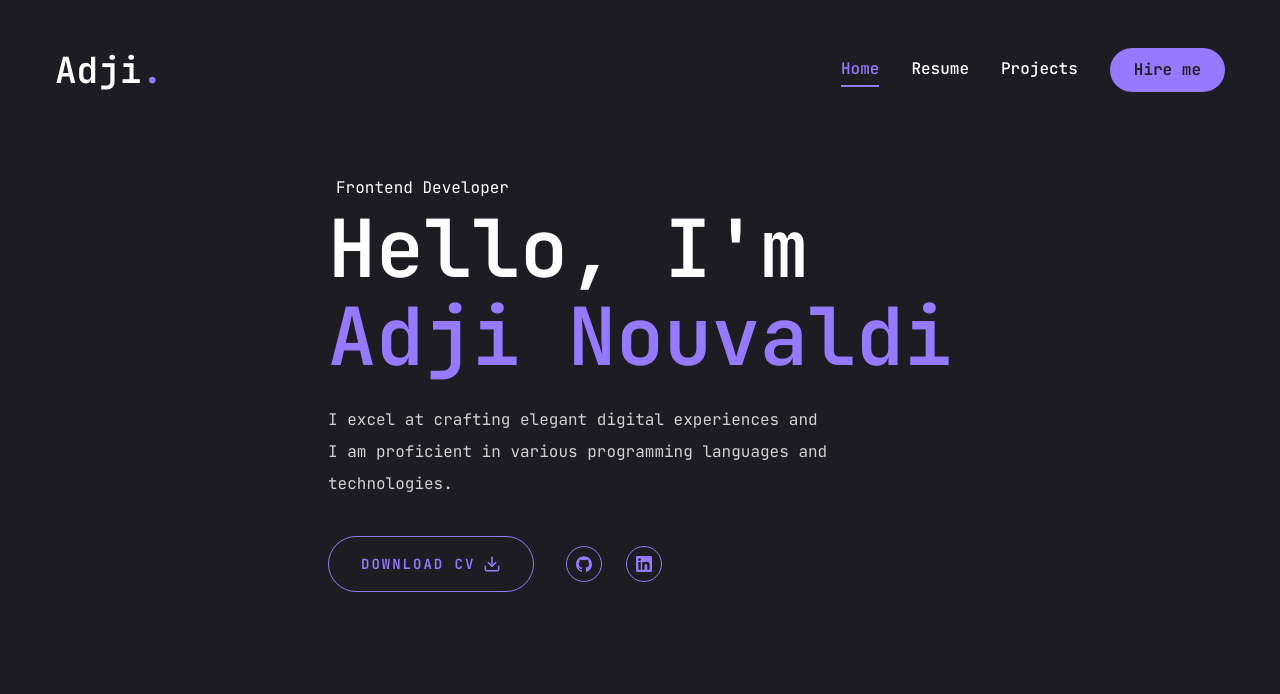
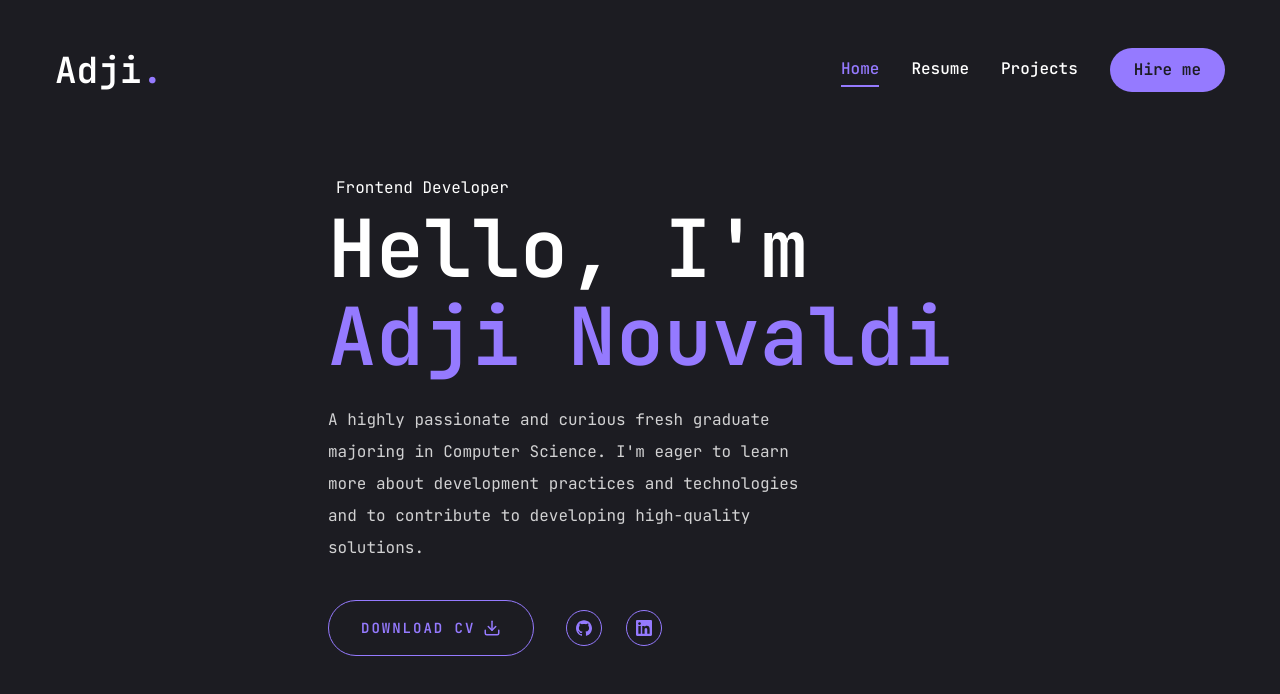
Before and after one commit to Nouvaldi/my-portfolio, a Next.js app: page / in a window 1280 px wide. Shown: the top 694 px of the page. Built offline with nearby package versions, Linux system fonts and the light colour scheme.

Commit message:
little change to intro

```diff
--- a/app/page.jsx
+++ b/app/page.jsx
@@ -26,8 +26,10 @@ const Home = () => {
               <span className="text-accent">Adji Nouvaldi</span>
             </h1>
             <p className="max-w-[500px] mb-9 text-white/80">
-              I excel at crafting elegant digital experiences and I am
-              proficient in various programming languages and technologies.
+              A highly passionate and curious fresh graduate majoring in
+              Computer Science. I&apos;m eager to learn more about development
+              practices and technologies and to contribute to developing
+              high-quality solutions.
             </p>
             {/* cv btn and socials */}
             <div className="flex flex-col xl:flex-row items-center gap-8">
```
